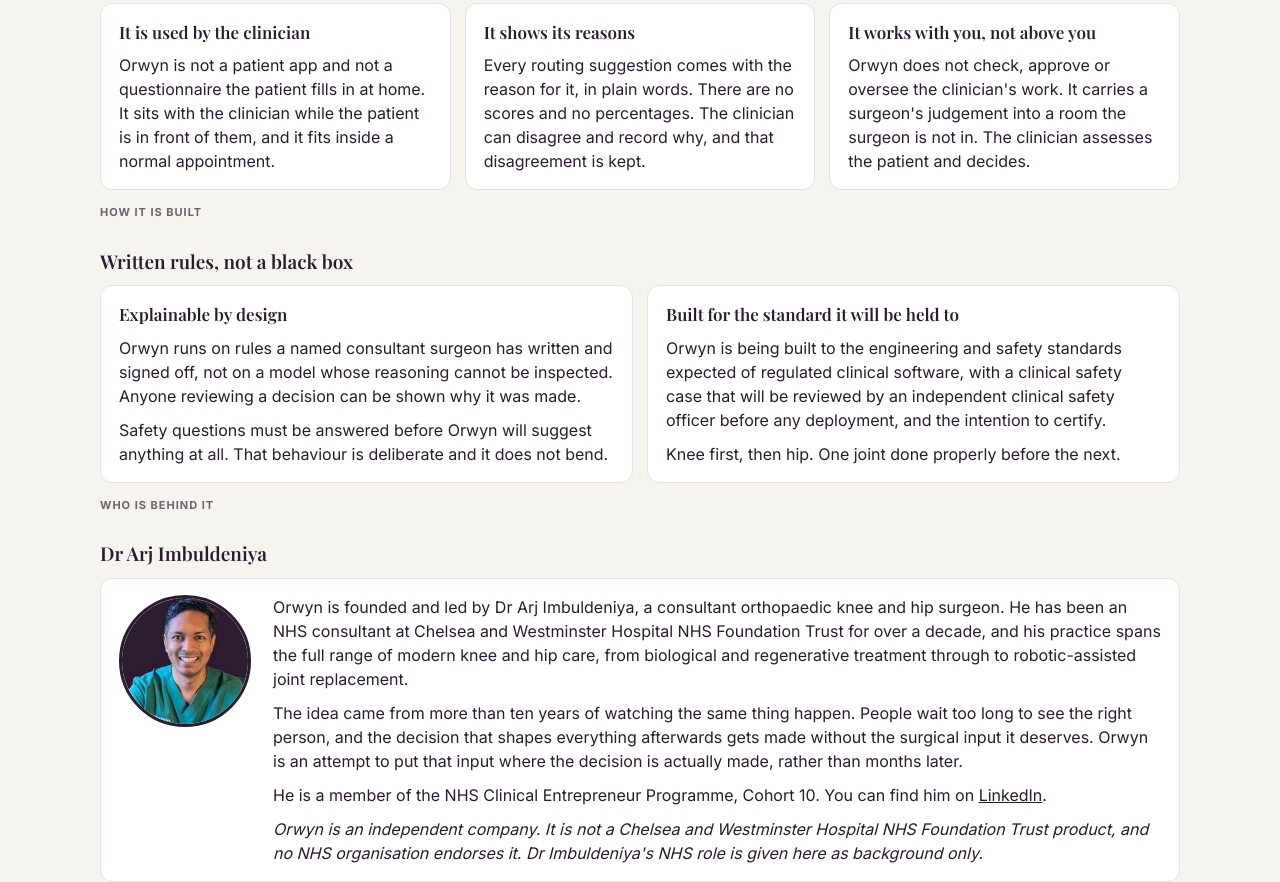
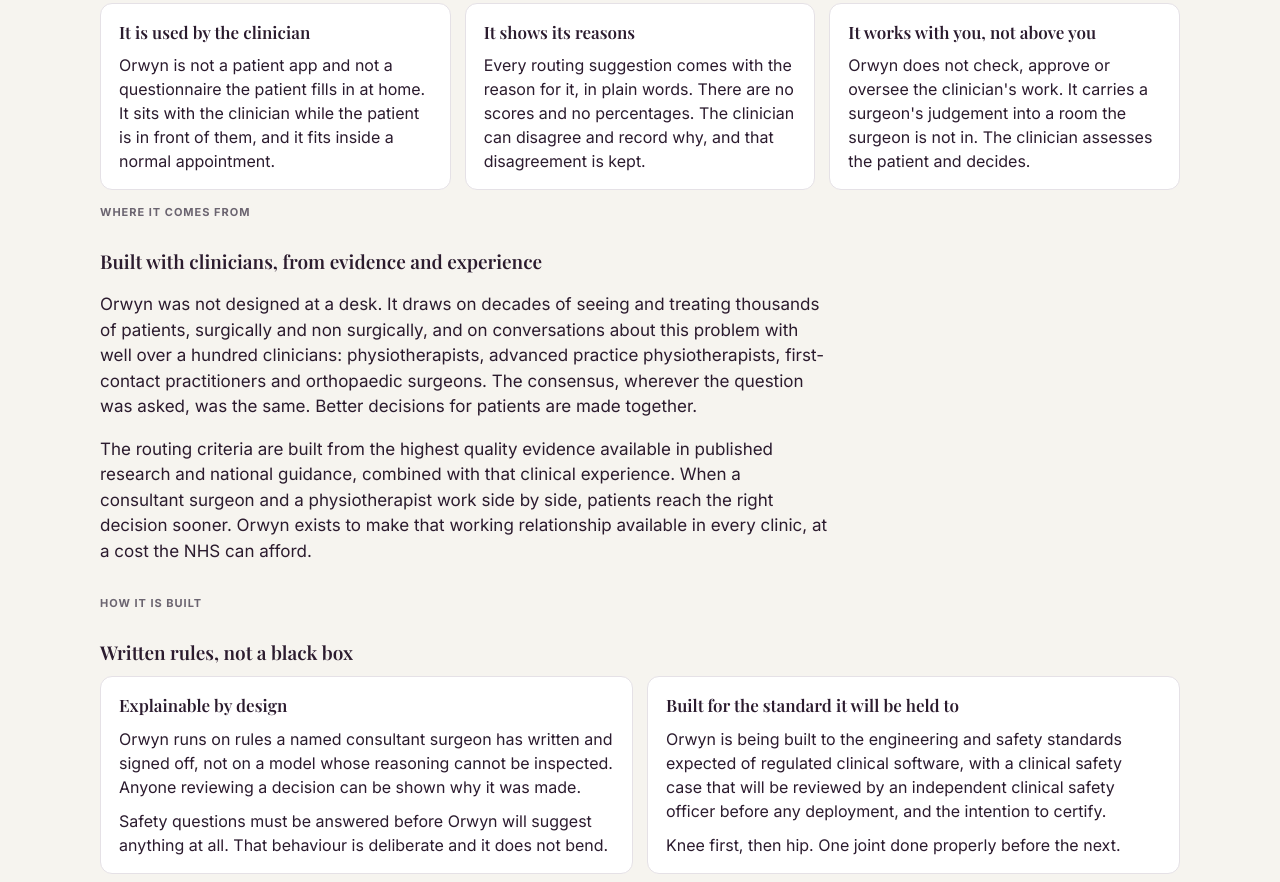
Before and after one commit to imbuldeniya-glitch/orwynhealth-site, a plain HTML site: page index.html in a window 1280 px wide. Shown: the part 1174-2056 px from the top of the page. Drawn offline with nearby package versions, Linux system fonts and the light colour scheme.

Commit message:
Add provenance section: built with clinicians, evidence and experience

```diff
--- a/index.html
+++ b/index.html
@@ -181,6 +181,13 @@
   </div>
 
   <div class="sect">
+    <div class="kicker">Where it comes from</div>
+    <h2 class="section">Built with clinicians, from evidence and experience</h2>
+    <p class="lead">Orwyn was not designed at a desk. It draws on decades of seeing and treating thousands of patients, surgically and non surgically, and on conversations about this problem with well over a hundred clinicians: physiotherapists, advanced practice physiotherapists, first-contact practitioners and orthopaedic surgeons. The consensus, wherever the question was asked, was the same. Better decisions for patients are made together.</p>
+    <p class="lead">The routing criteria are built from the highest quality evidence available in published research and national guidance, combined with that clinical experience. When a consultant surgeon and a physiotherapist work side by side, patients reach the right decision sooner. Orwyn exists to make that working relationship available in every clinic, at a cost the NHS can afford.</p>
+  </div>
+
+  <div class="sect">
     <div class="kicker">How it is built</div>
     <h2 class="section">Written rules, not a black box</h2>
     <div class="grid">
```
